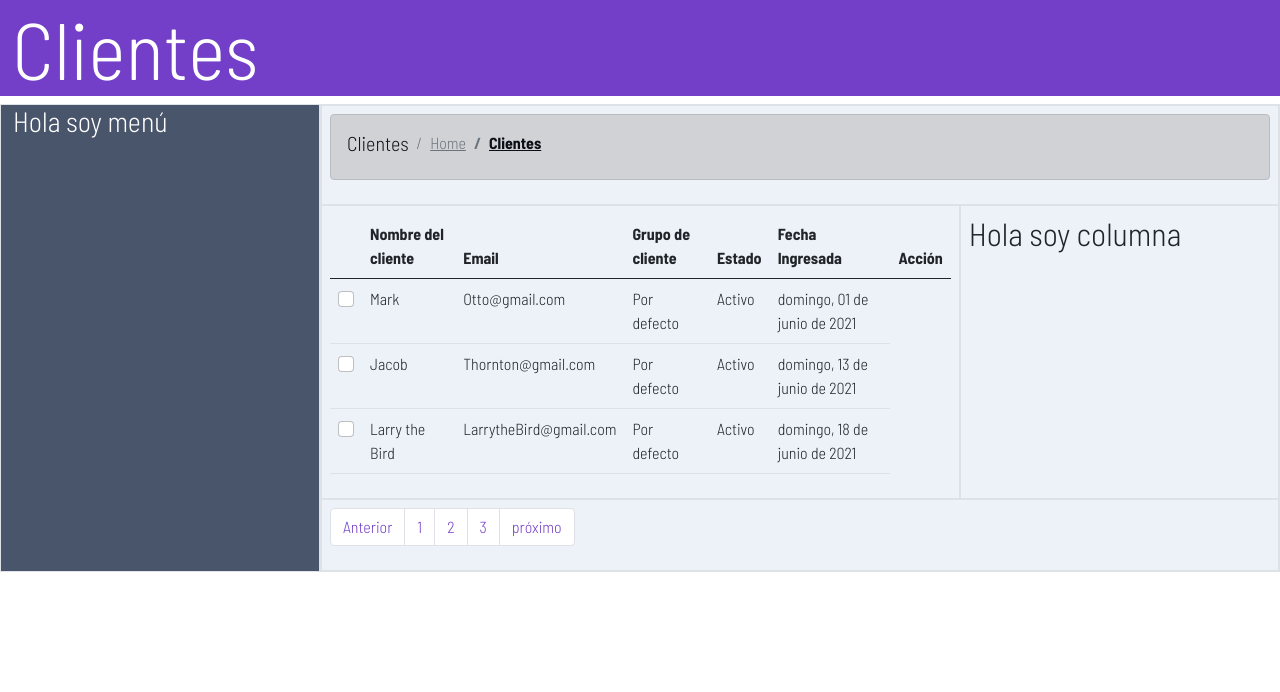
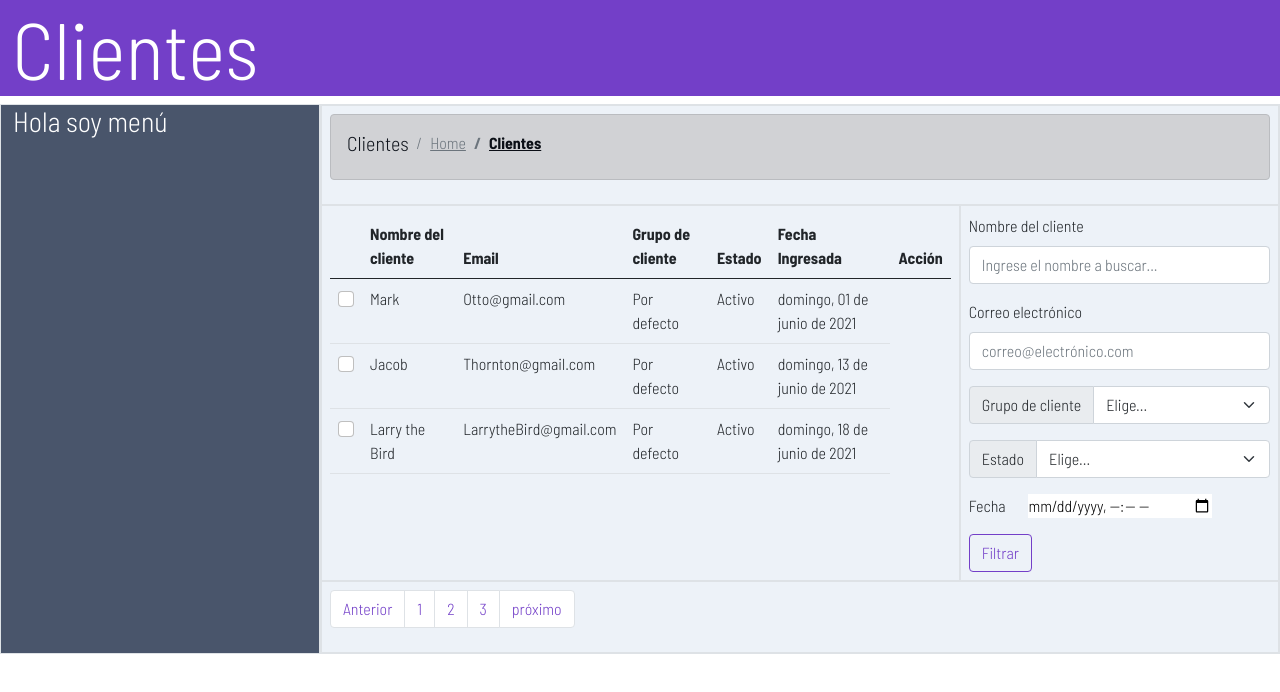
Before and after one commit to impacevanend/morita-store, a website: page clients/clientes.html in a window 1280 px wide. Drawn offline with Linux system fonts and the light colour scheme.

Commit message:
Se realiza filtro clientes

```diff
--- a/clients/clientes.html
+++ b/clients/clientes.html
@@ -92,7 +92,37 @@
                           </table>
                     </div>
                     <!-- *filtro -->
-                    <div class="col-12 col-md-4 p-2 border"><h2>Hola soy columna</h2></div>
+                    <div class="col-12 col-md-4 p-2 border">
+                          <div class="mb-3">
+                            <label for="exampleFormControlInput1" class="form-label">Nombre del cliente</label>
+                            <input type="text" class="form-control" id="exampleFormControlInput1" placeholder="Ingrese el nombre a buscar...">
+                          </div>
+                          <div class="mb-3">
+                            <label for="exampleFormControlInput1" class="form-label">Correo electrónico</label>
+                            <input type="email" class="form-control" id="exampleFormControlInput1" placeholder="correo@electrónico.com">
+                          </div>
+                          <div class="input-group mb-3">
+                            <label class="input-group-text" for="inputGroupSelect01">Grupo de cliente</label>
+                            <select class="form-select" id="inputGroupSelect01">
+                              <option selected>Elige...</option>
+                              <option value="1">Por defecto</option>
+                            </select>
+                          </div>
+                          <div class="input-group mb-3">
+                            <label class="input-group-text" for="inputGroupSelect01">Estado</label>
+                            <select class="form-select" id="inputGroupSelect01">
+                              <option selected>Elige...</option>
+                              <option value="1">Activo</option>
+                              <option value="2">Inactivo</option>
+                            </select>
+                          </div>
+                          <div class="input-group mb-3" style="vertical-align: inherit;">
+                              <div style="vertical-align:inherit" class="pe-4">Fecha</div>
+                              <label for="datetime-local"></label>
+                          <input type="datetime-local" id="datetime-local" class="border-0">
+                          </div>
+                          <button type="button" class="btn btn-outline-primary">Filtrar</button>
+                    </div>
                 </div>
                 <div class="row">
                     <!-- *Migas de pan -->
```
